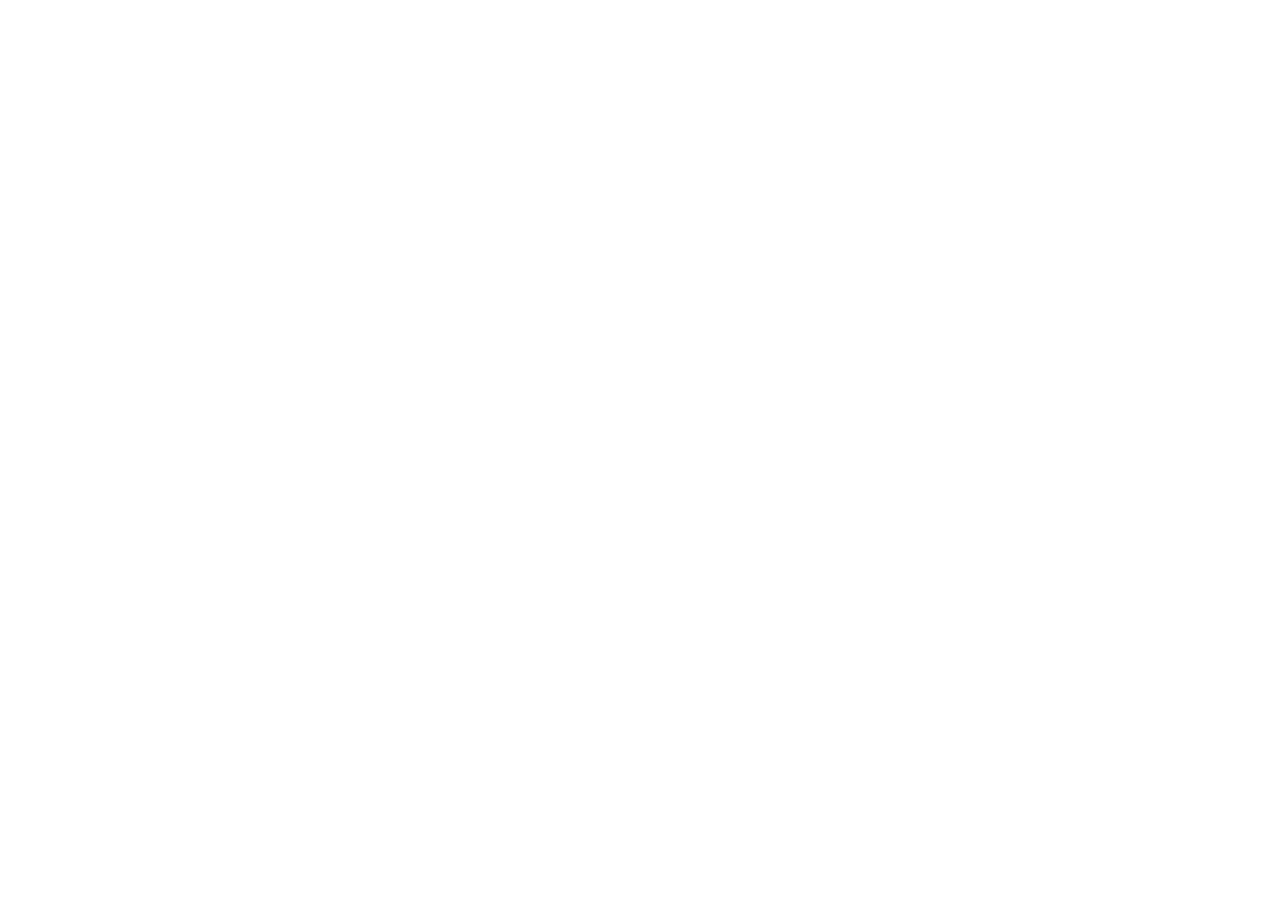
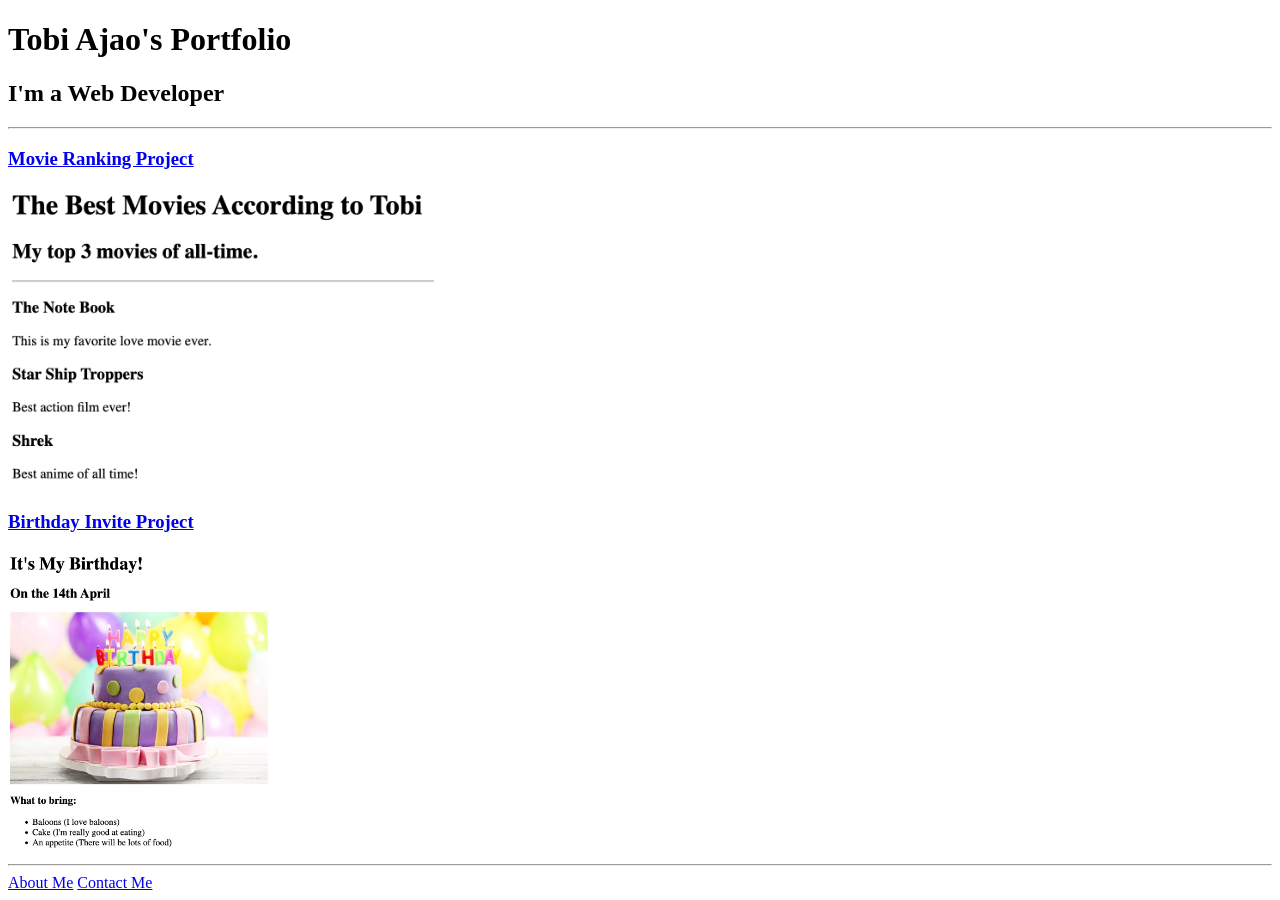
Before and after one commit to Lorbar/html-portfolio, a plain HTML site: page index.html in a window 1280 px wide. Before the commit the page ends 800 px from the top, so only its background shows below. Drawn offline with Linux system fonts and the light colour scheme.

Commit message:
Update index.html

```diff
--- a/index.html
+++ b/index.html
@@ -1,15 +1,18 @@
-<!-- TODO 1: Create the HTML Boilerplate -->
-
-<!-- TODO 2: Add Your previous projects' HTML into the public folder -->
-
-<!-- TODO 3: Take screenshots of your project previews and add the images to the images folder -->
-
-<!-- TODO 4: Add titles/subtitles etc. -->
-
-<!-- TODO 5: Add a link to the project pages -->
-
-<!-- TODO 6: Add images to show the project previews
-HINT for TODO 6: You can use the height attribute set to 200 to make the image smaller:
-https://developer.mozilla.org/en-US/docs/Web/HTML/Element/img#attr-height -->
-
-<!-- TODO 7: Add the Contact Me and About Me page links -->
+<!DOCTYPE html>
+<html lang="en">
+<head>
+    <meta charset="UTF-8">
+    <title>Tobi's First</title>
+</head>
+<body>
+    <h1>Tobi Ajao's Portfolio</h1>
+    <h2>I'm a Web Developer</h2>
+    <hr />
+    <h3><a href="public/movie-ranking.html">Movie Ranking Project</a></h3>
+    <img src="assets/images/Tobi_Movies.png" height="300"alt="">
+    <h3><a href="public/birthday-invite.html">Birthday Invite Project</a></h3>
+    <img src="assets/images/Tobi_birthday.jpeg" height="300"alt="">
+    <hr />
+    <a href="public/about.html">About Me</a> <a href="public/contact.html">Contact Me</a>
+</body>
+</html>
```
